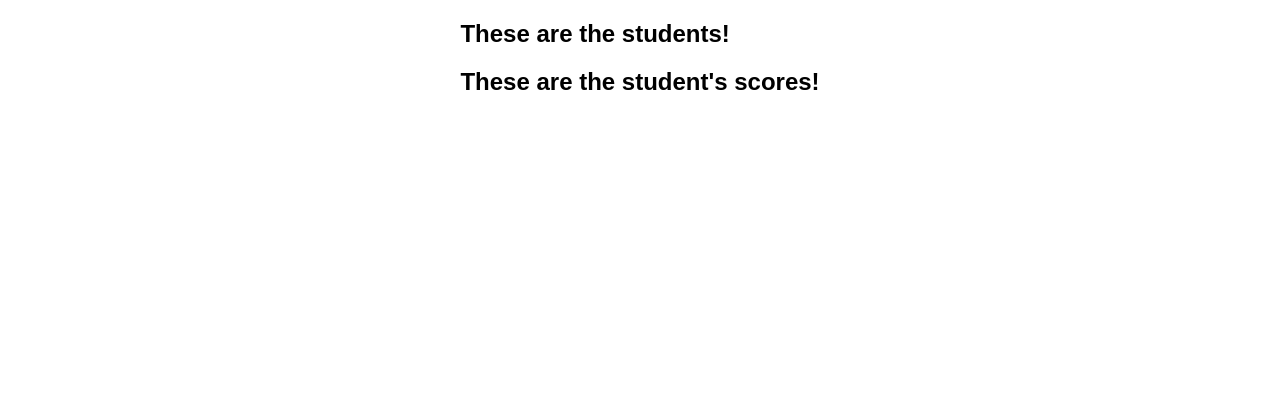
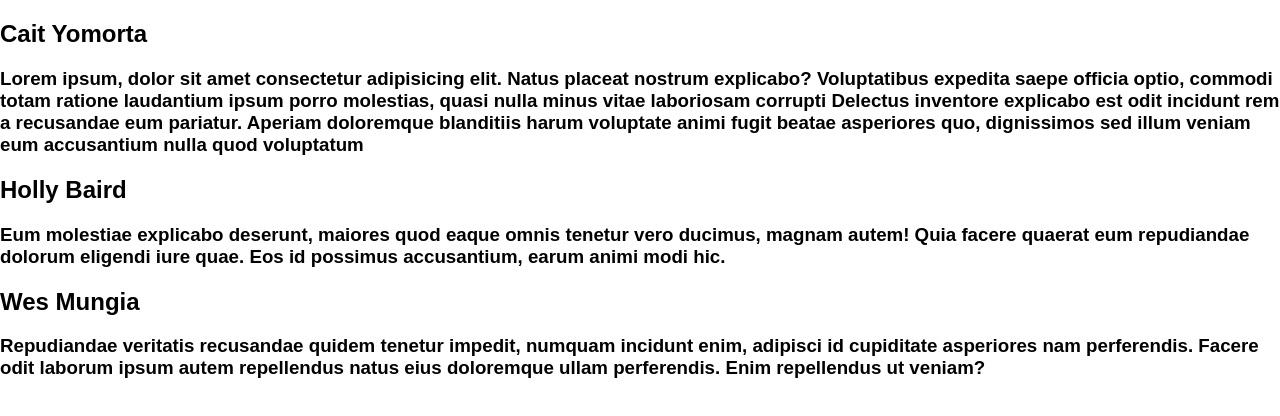
Before and after one commit to oscarnunez1/students-lab, a React (Create React App) app: page / in a window 1280 px wide. Shown: the top 416 px of the page. Built offline with nearby package versions, Linux system fonts and the light colour scheme.

Commit message:
add Score.jsx

```diff
--- a/src/App.js
+++ b/src/App.js
@@ -1,5 +1,5 @@
 import './App.css';
-import Student from './Student';
+import StudentList from './StudentList';
 
 function App() {
   const students = [
@@ -64,7 +64,7 @@ function App() {
   ]
   return (
     <div>
-      <Student students={students}/>
+      <StudentList students={students} />
     </div>
   )
 }
--- a/src/Score.jsx
+++ b/src/Score.jsx
@@ -1,4 +1,4 @@
-const Score = () => {
+const Score = (props) => {
   return (
     <>
       <h2>These are the student's scores!</h2>
--- a/src/Student.jsx
+++ b/src/Student.jsx
@@ -1,13 +1,21 @@
-import Score from "./Score"
+import Score from "./Score";
 
 const Student = (props) => {
-  console.log(props);
+  console.log(props)
   return (
     <>
-      <h2>These are the students!</h2>
-      <Score />
+      <div>
+        <h2>
+          {props.student.name}
+        </h2>
+      </div>
+      <div>
+        <h3>
+          {props.student.bio}
+        </h3>
+      </div>
     </>
   )
 }
 
-export default Student
+export default Student;
--- /dev/null
+++ b/src/StudentList.jsx
@@ -0,0 +1,14 @@
+
+import Student from "./Student";
+
+const StudentList = (props) => {
+  return (
+    <>
+      {props.students.map((student, idx) =>
+        <Student student={student} key={idx} />
+      )}
+    </>
+  );
+}
+
+export default StudentList;
```
